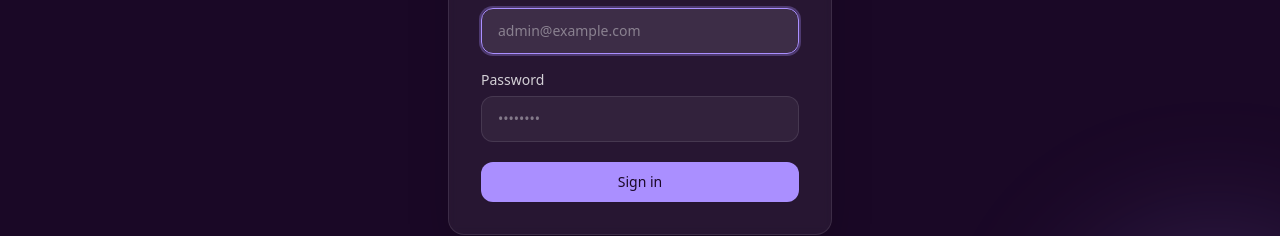
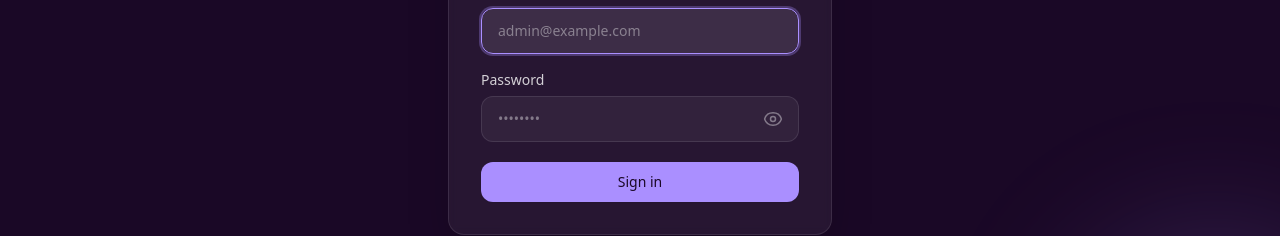
Before and after one commit to nency-aiminfologics/open-chat-admin-panel, a Next.js app: page /login in a window 1280 px wide. Shown: the part 386-622 px from the top of the page. Built offline with nearby package versions, Linux system fonts and the light colour scheme; no server answers.

Commit message:
feat: add password visibility toggle to login form

```diff
--- a/app/login/page.js
+++ b/app/login/page.js
@@ -18,6 +18,7 @@
   const router = useRouter();
   const [email, setEmail] = useState("");
   const [password, setPassword] = useState("");
+  const [showPassword, setShowPassword] = useState(false);
   const [error, setError] = useState("");
   const [loading, setLoading] = useState(false);
 
@@ -61,17 +62,65 @@
             placeholder="admin@example.com"
           />
         </label>
-        <label className="mb-5 block">
-          <span className="mb-1.5 block text-sm font-medium text-white/80">Password</span>
+        <div className="mb-5 block">
+          <label htmlFor="login-password" className="mb-1.5 block text-sm font-medium text-white/80">
+            Password
+          </label>
+          <div className="relative">
             <input
-            type="password"
+              id="login-password"
+              type={showPassword ? "text" : "password"}
               required
-            className="inputlogin"
+              className="inputlogin pr-11"
               value={password}
               onChange={(e) => setPassword(e.target.value)}
               placeholder="••••••••"
             />
-        </label>
+            <button
+              type="button"
+              onClick={() => setShowPassword(!showPassword)}
+              aria-label={showPassword ? "Hide password" : "Show password"}
+              className="absolute right-3 top-1/2 -translate-y-1/2 rounded-lg p-1 text-white/40 transition hover:bg-white/10 hover:text-white focus:outline-none focus:ring-2 focus:ring-brand-400/50"
+            >
+              {showPassword ? (
+                // Eye Slash Icon (Hide)
+                <svg
+                  viewBox="0 0 24 24"
+                  fill="none"
+                  stroke="currentColor"
+                  strokeWidth="1.8"
+                  className="h-5 w-5"
+                >
+                  <path
+                    strokeLinecap="round"
+                    strokeLinejoin="round"
+                    d="M3.98 8.223A10.477 10.477 0 0 0 1.934 12C3.226 16.338 7.244 19.5 12 19.5c.993 0 1.953-.138 2.863-.395M6.228 6.228A10.451 10.451 0 0 1 12 4.5c4.756 0 8.773 3.162 10.065 7.498a10.522 10.522 0 0 1-4.293 5.774M6.228 6.228 3 3m3.228 3.228 3.65 3.65m7.894 7.894L21 21m-3.228-3.228-3.65-3.65m0 0a3 3 0 1 0-4.243-4.243m4.242 4.242L9.88 9.88"
+                  />
+                </svg>
+              ) : (
+                // Eye Icon (View)
+                <svg
+                  viewBox="0 0 24 24"
+                  fill="none"
+                  stroke="currentColor"
+                  strokeWidth="1.8"
+                  className="h-5 w-5"
+                >
+                  <path
+                    strokeLinecap="round"
+                    strokeLinejoin="round"
+                    d="M2.036 12.322a1.012 1.012 0 0 1 0-.639C3.423 7.51 7.36 4.5 12 4.5c4.638 0 8.573 3.007 9.963 7.178.07.207.07.431 0 .639C20.577 16.49 16.64 19.5 12 19.5c-4.638 0-8.573-3.007-9.963-7.178Z"
+                  />
+                  <path
+                    strokeLinecap="round"
+                    strokeLinejoin="round"
+                    d="M15 12a3 3 0 1 1-6 0 3 3 0 0 1 6 0Z"
+                  />
+                </svg>
+              )}
+            </button>
+          </div>
+        </div>
 
         {error && (
           <p className="mb-4 rounded-xl border border-danger/30 bg-danger/10 px-3 py-2.5 text-sm text-red-200">{error}</p>
```
Lines whose indentation alone changed are shown as unchanged.
